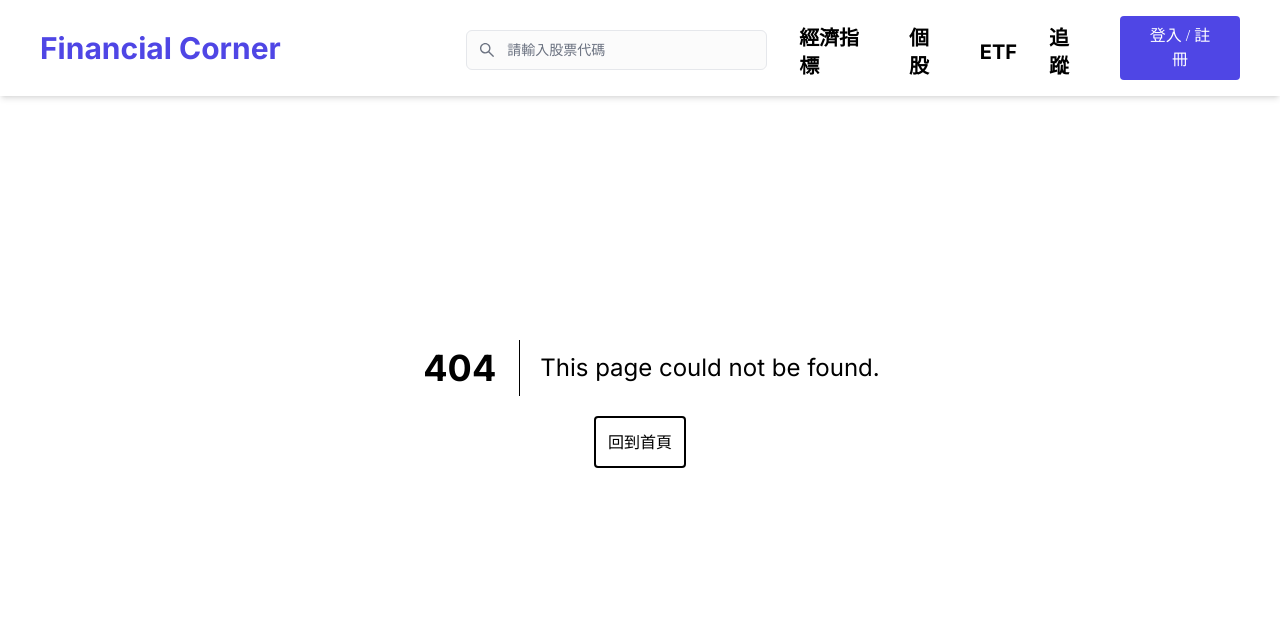
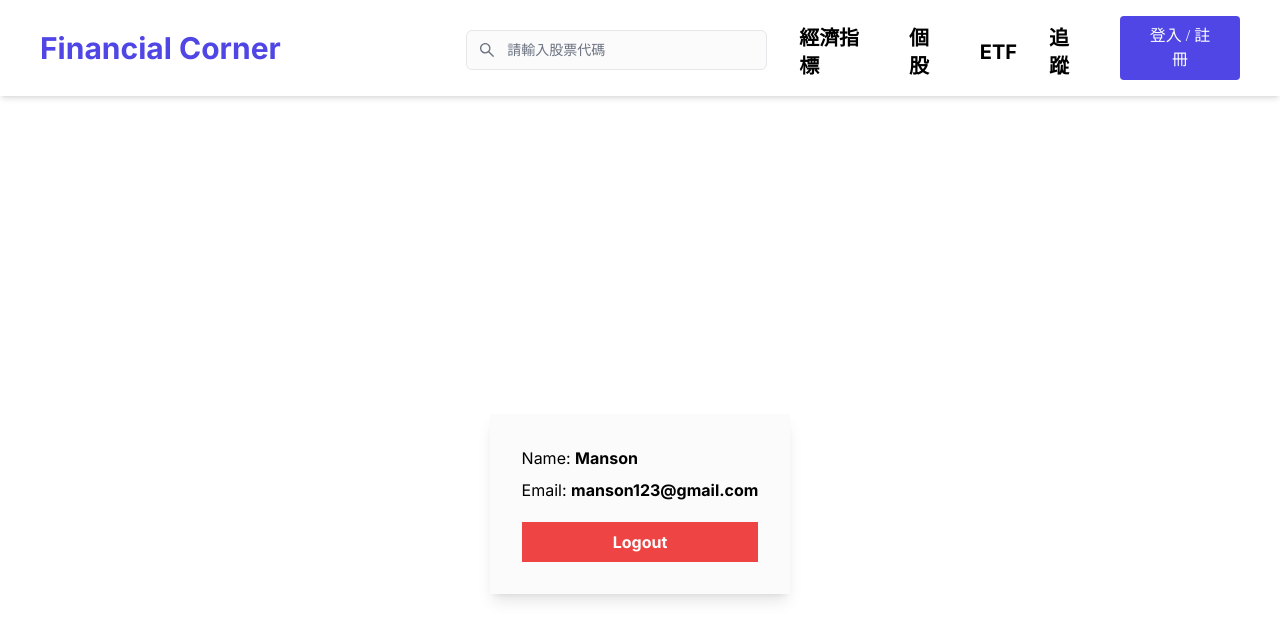
Before and after one commit to 70928manson/NextJS-stock-dashboard, a Next.js app: page /dashboard in a window 1280 px wide. Before the commit this address had no page. Shown: the top 640 px of the page. Built offline with nearby package versions, Linux system fonts and the light colour scheme.

Commit message:
feat: 新增個人資料頁面

```diff
--- /dev/null
+++ b/app/dashboard/page.tsx
@@ -0,0 +1,10 @@
+import UserInfo from "@/components/UserInfo";
+
+export default async function Page() {
+
+    return (
+        <div className="">
+           <UserInfo />
+        </div>
+    );
+}
--- /dev/null
+++ b/components/UserInfo.tsx
@@ -0,0 +1,16 @@
+export default function UserInfo() {
+
+    return (
+        <div className="grid place-items-center h-screen">
+            <div className="shadow-lg p-8 bg-zinc-300/10 flex flex-col gap-2 my-6">
+                <div>
+                    Name: <span className="font-bold">Manson</span>
+                </div>
+                <div>
+                    Email: <span className="font-bold">manson123@gmail.com</span>
+                </div>
+                <button className="bg-red-500 text-white font-bold px-6 py-2 mt-3">Logout</button>
+            </div>
+        </div>
+    );
+}
```
